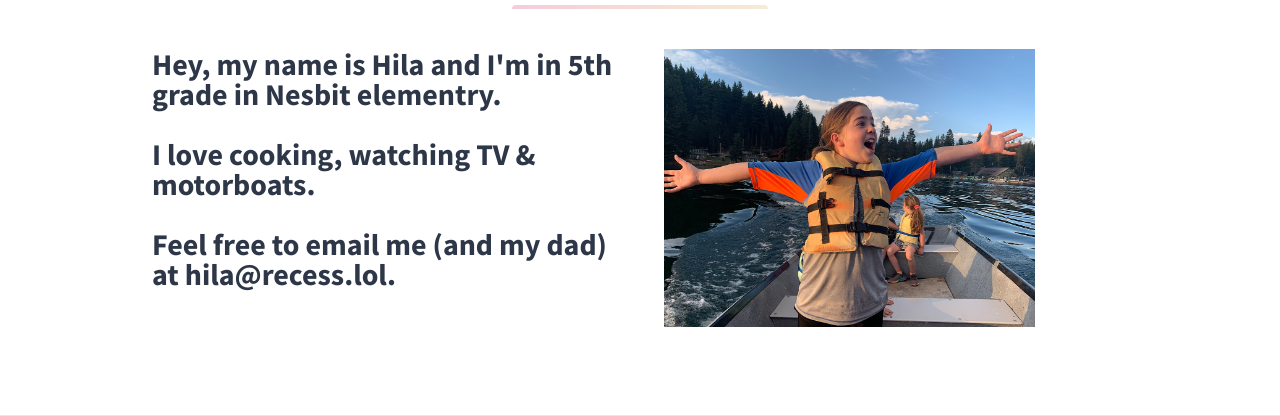
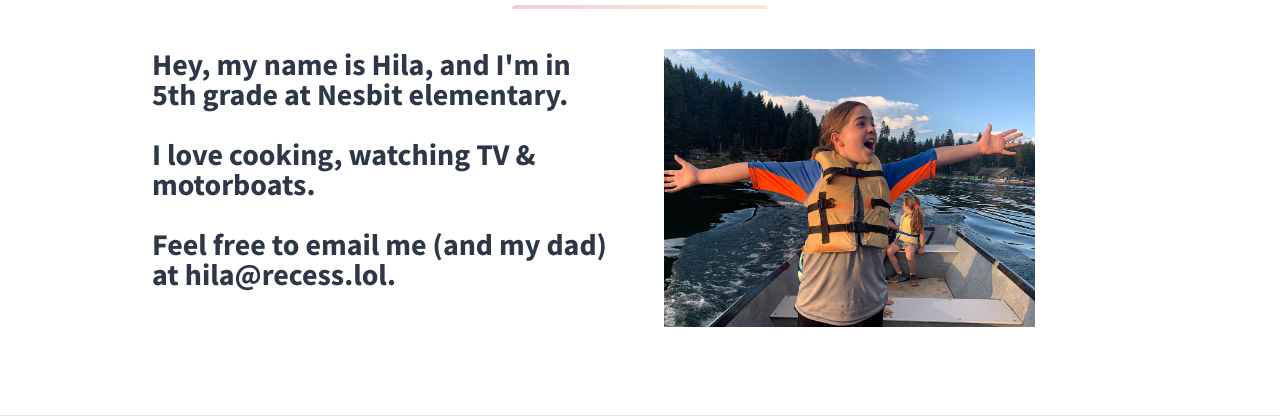
Before and after one commit to NirDremer/recess.lol, a plain HTML site: page index.html in a window 1280 px wide. Shown: the part 734-1150 px from the top of the page. Drawn offline with nearby package versions, Linux system fonts and the light colour scheme.

Commit message:
grammar fixes

```diff
--- a/index.html
+++ b/index.html
@@ -97,7 +97,7 @@
 		<div class="flex flex-wrap">
 			<div class="w-5/6 sm:w-1/2 p-6">
 				<h3 class="text-3xl text-gray-800 font-bold leading-none mb-3">
-					Hey, my name is Hila and I'm in 5th grade in Nesbit elementry.<br>
+					Hey, my name is Hila, and I'm in 5th grade at Nesbit elementary.<br>
 					<br>
 					I love cooking, watching TV & motorboats.<br>
 					<br>
```
